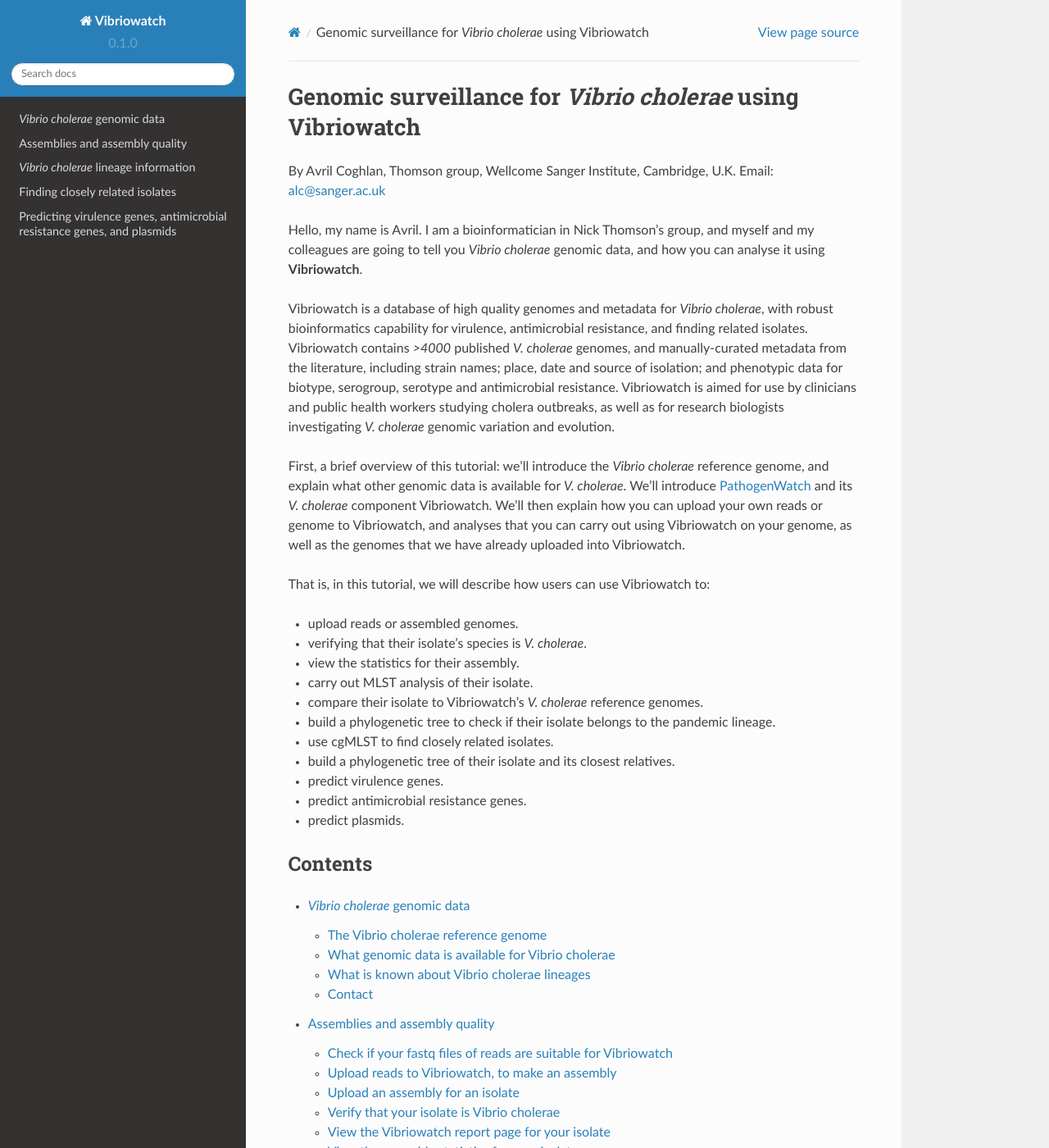
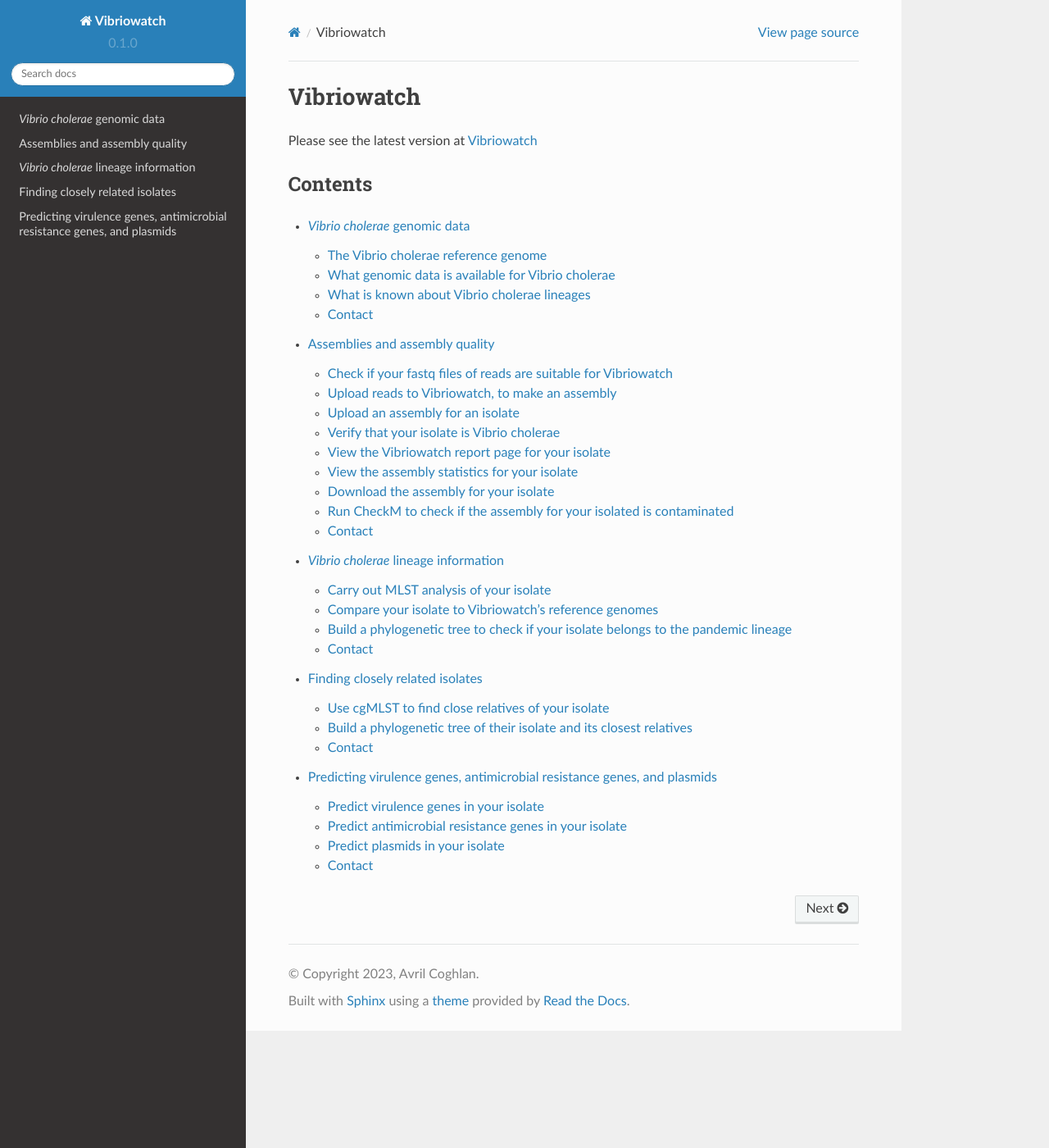
Before and after one commit to avrilcoghlan/cholerabook, a Sphinx documentation site: the page built from docs/source/index.rst, in a window 1280 px wide and 1400 px high. Shown: the whole window at 82% size. Built offline with Sphinx 7.4.7 and the Read the Docs theme 2.0.0, drawn with Linux system fonts in a browser that asks for light colours.

Commit message:
Update index.rst

```diff
--- a/docs/source/index.rst
+++ b/docs/source/index.rst
@@ -1,29 +1,9 @@
-Genomic surveillance for *Vibrio cholerae* using Vibriowatch
-============================================================
+Vibriowatch
+===========
 
-By Avril Coghlan, Thomson group, Wellcome Sanger Institute, Cambridge, U.K. Email: alc@sanger.ac.uk
+Please see the latest version at `Vibriowatch`_
 
-Hello, my name is Avril. I am a bioinformatician in Nick Thomson's group, and myself and my colleagues are going to tell you *Vibrio cholerae* genomic data, and how you can analyse it using **Vibriowatch**.
-
-Vibriowatch is a database of high quality genomes and metadata for *Vibrio cholerae*, with robust bioinformatics capability for virulence, antimicrobial resistance, and finding related isolates. Vibriowatch contains `>4000` published *V. cholerae* genomes, and manually-curated metadata from the literature, including strain names; place, date and source of isolation; and phenotypic data for biotype, serogroup, serotype and antimicrobial resistance. Vibriowatch is aimed for use by clinicians and public health workers studying cholera outbreaks, as well as for research biologists investigating *V. cholerae* genomic variation and evolution.
-
-First, a brief overview of this tutorial: we'll introduce the *Vibrio cholerae* reference genome, and explain what other genomic data is available for *V. cholerae*. We'll introduce `PathogenWatch`_ and its *V. cholerae* component Vibriowatch. We'll then explain how you can upload your own reads or genome to Vibriowatch, and analyses that you can carry out using Vibriowatch on your genome, as well as the genomes that we have already uploaded into Vibriowatch.
-
-.. _PathogenWatch: https://pathogen.watch/
-
-That is, in this tutorial, we will describe how users can use Vibriowatch to:
-
-* upload reads or assembled genomes.
-* verifying that their isolate's species is *V. cholerae*.
-* view the statistics for their assembly.
-* carry out MLST analysis of their isolate.
-* compare their isolate to Vibriowatch's *V. cholerae* reference genomes.
-* build a phylogenetic tree to check if their isolate belongs to the pandemic lineage.
-* use cgMLST to find closely related isolates.
-* build a phylogenetic tree of their isolate and its closest relatives.
-* predict virulence genes.
-* predict antimicrobial resistance genes.
-* predict plasmids.
+.. _Vibriowatch: https://vibriowatch.readthedocs.io/en/latest/
 
 Contents
 --------
```
